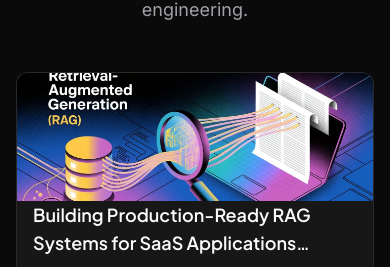
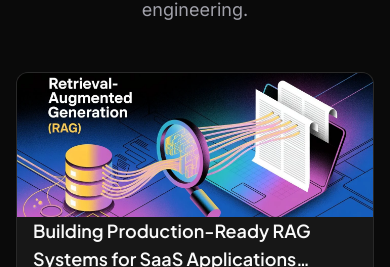
Before and after one commit to yassine-RM/yassine-remmani, a Next.js app: page /en/blog in a window 390 px wide. Shown: the part 275-542 px from the top of the page. Built offline with nearby package versions, Linux system fonts and the light colour scheme; no server answers.

Commit message:
Fix blog image

```diff
--- a/app/[locale]/blog/page.tsx
+++ b/app/[locale]/blog/page.tsx
@@ -4,7 +4,6 @@ import { buildMetadata, canonicalUrl } from '@/lib/seo'
 import { webPageSchema } from '@/lib/seo-schema'
 import { SeoJsonLd } from '@/components/seo/SeoJsonLd'
 import { getTranslations } from '@/lib/translations'
-import Image from 'next/image'
 import { getAllPosts, blogCoverImageSrc } from '@/lib/blog'
 import type { Locale } from '@/lib/i18n'
 
@@ -78,17 +77,17 @@ export default async function BlogPage({ params }: PageProps) {
                     className="group flex flex-col sm:flex-row gap-0 bg-[var(--bg-surface)] border border-[var(--border-color)] rounded-xl overflow-hidden shadow-sm hover:shadow-md hover:border-[var(--border-color)] transition-all duration-200 ease-out focus:outline-none focus:ring-2 focus:ring-accent focus:ring-offset-2 focus:ring-offset-[var(--bg)]"
                   >
                     {coverSrc ? (
-                      <div className="relative w-full sm:w-40 sm:min-w-[10rem] h-32 sm:h-full sm:min-h-0 bg-[var(--bg)] flex-shrink-0 self-stretch">
-                        <Image
+                      <div className="relative w-full sm:w-44 sm:min-w-[11rem] h-36 sm:min-h-[140px] sm:h-full bg-[var(--bg)] flex-shrink-0 self-stretch overflow-hidden">
+                        {/* eslint-disable-next-line @next/next/no-img-element */}
+                        <img
                           src={coverSrc}
                           alt=""
-                          fill
-                          className="object-cover transition-transform duration-200 ease-out group-hover:scale-[1.02]"
-                          sizes="(max-width: 640px) 100vw, 160px"
+                          className="absolute inset-0 w-full h-full object-cover transition-transform duration-200 ease-out group-hover:scale-[1.02]"
+                          loading="lazy"
                         />
                       </div>
                     ) : (
-                      <div className="w-full sm:w-40 sm:min-w-[10rem] h-32 sm:h-full sm:min-h-0 bg-[var(--bg)] flex-shrink-0 self-stretch flex items-center justify-center">
+                      <div className="w-full sm:w-44 sm:min-w-[11rem] h-36 sm:min-h-[140px] sm:h-full bg-[var(--bg)] flex-shrink-0 self-stretch flex items-center justify-center">
                         <svg className="w-10 h-10 text-[var(--foreground-muted)]/40" fill="none" viewBox="0 0 24 24" stroke="currentColor">
                           <path strokeLinecap="round" strokeLinejoin="round" strokeWidth={1.5} d="M19 20H5a2 2 0 01-2-2V6a2 2 0 012-2h10a2 2 0 012 2v1m2 13a2 2 0 01-2-2V7m2 13a2 2 0 002-2V9a2 2 0 00-2-2h-2m-4-3H9M7 16h6M7 8h6v4H7V8z" />
                         </svg>
```
Also changed, not shown: 1 other file (tests, documents, lock files or other folders).
